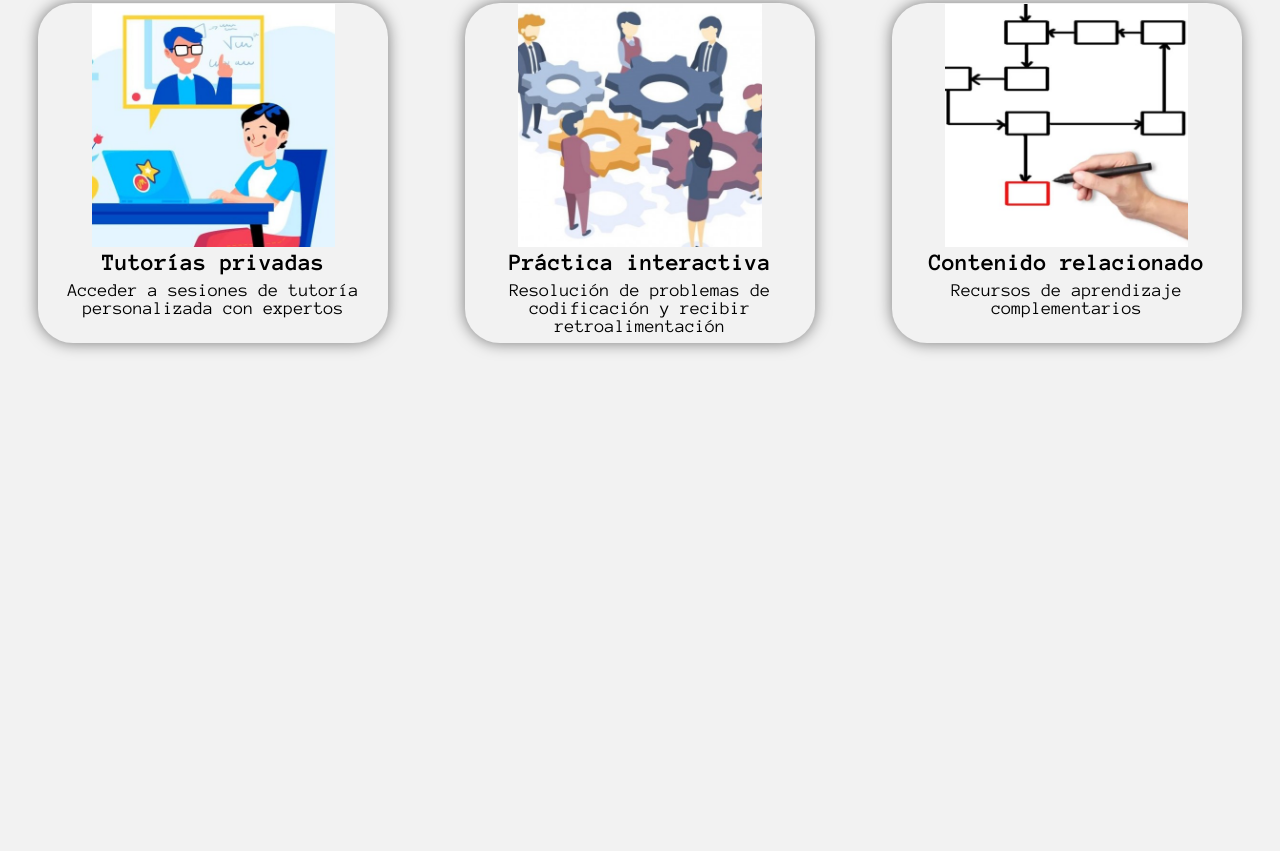
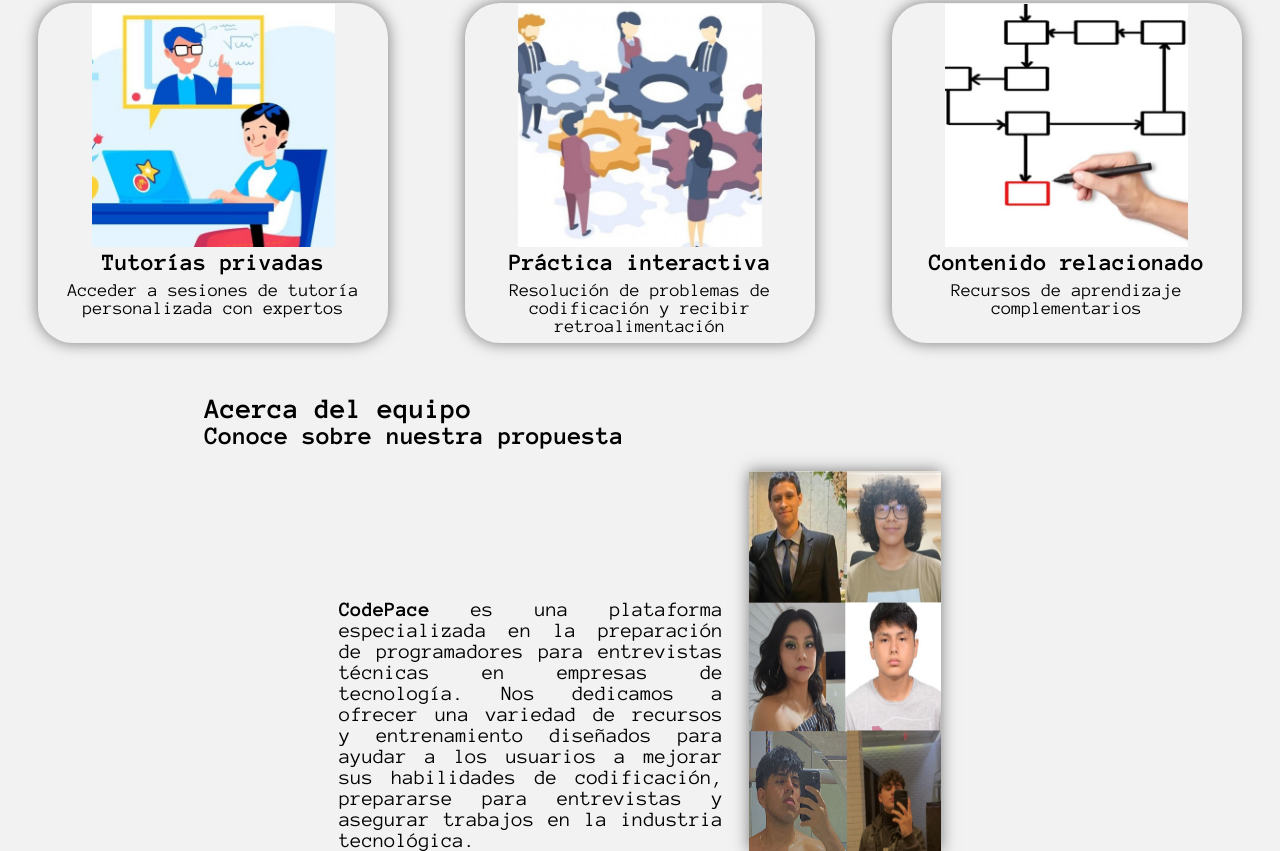
Before and after one commit to EliasYP/GetWork-LandingPage, a plain HTML site: page index.html in a window 1280 px wide. Shown: the part 550-1401 px from the top of the page. Before the commit the page ends 944 px from the top, so only its background shows below. Drawn offline with Linux system fonts and the light colour scheme.

Commit message:
feat: add in the index the about section and the style

```diff
--- a/index.html
+++ b/index.html
@@ -53,21 +53,21 @@
 
             <div class="box-group">
                 <div class="box-border">
-                    <img src="assets/box-tutorial.jpg" class="box-img">
+                    <img src="assets/box-tutorial.jpg" class="box-img" alt="referencial image">
                     <div class="box-body">
                         <h3 class="box-title">Tutorías privadas</h3>
                         <p class="box-text">Acceder a sesiones de tutoría personalizada con expertos</p>
                     </div>
                 </div>
                 <div class="box-border">
-                    <img src="assets/box-practice.jpg" class="box-img">
+                    <img src="assets/box-practice.jpg" class="box-img" alt="referencial image">
                     <div class="box-body">
                         <h3 class="box-title">Práctica interactiva</h3>
                         <p class="box-text">Resolución de problemas de codificación y recibir retroalimentación</p>
                     </div>
                 </div>
                 <div class="box-border">
-                    <img src="assets/box-relate.jpg" class="box-img">
+                    <img src="assets/box-relate.jpg" class="box-img" alt="referencial image">
                     <div class="box-body">
                         <h3 class="box-title">Contenido relacionado</h3>
                         <p class="box-text">Recursos de aprendizaje complementarios</p>
@@ -77,7 +77,18 @@
         </div>
     </section>
     <section class="about" id="about">
-
+        <div class="about-container">
+            <h2 class="about-title">Acerca del equipo</h2>
+            <h2 class="about-subtitle">Conoce sobre nuestra propuesta</h2>
+            <div class="box-group">
+                <p class="text-about">
+                    <b>CodePace</b> es una plataforma especializada en la preparación de programadores para entrevistas técnicas en empresas de
+                    tecnología. Nos dedicamos a ofrecer una variedad de recursos y entrenamiento diseñados para ayudar a los usuarios a
+                    mejorar sus habilidades de codificación, prepararse para entrevistas y asegurar trabajos en la industria tecnológica.
+                </p>
+                <img src="/assets/box-about.png" class="box-img1" alt="referencial image">
+            </div>
+        </div>
     </section>
     <section class="plans" id="plans">
 
--- a/styles/styles.css
+++ b/styles/styles.css
@@ -92,13 +92,17 @@ header .navbar-list li a:hover{
     text-align: center;
 }
 
-.service-title{
+.service-title, .about-title{
     font-size: 180%;
 }
 
-.service-subtitle{
+.service-subtitle, .about-subtitle{
     font-size: 160%;
     margin-bottom: 1.7%;
+}
+
+.about-title, .about-subtitle{
+    margin-left: 16%;
 }
 
 .box-group{
@@ -108,12 +112,12 @@ header .navbar-list li a:hover{
 
 .box-border{
     background-color: var(--primary-white);
-    box-shadow: 0px 0px 15px rgba(0, 0, 0, 0.5);
     margin: 0 3%;
     margin-bottom: 4%;
     width: 350px;
     height: 340px;
     border-radius: 10%;
+    box-shadow: 0px 0px 15px rgba(0, 0, 0, 0.5);
     border: 1px solid transparent;
     transition: border-color 0.3s;
 }
@@ -135,3 +139,19 @@ header .navbar-list li a:hover{
     font-size: 115%;
     margin: 2%;
 }
+
+.about-container{
+    text-align: justify;
+}
+.text-about{
+    margin-top: 10%;
+    font-size: 130%;
+    width: 30%;
+}
+.box-img1{
+    margin-left: 2%;
+    box-shadow: 0px 0px 15px rgba(0, 0, 0, 0.5);
+    border: 2px solid transparent color(0, 0, 0, 0.5);
+    transition: border-color 0.3s;
+    width: 15%;
+}
```
Also changed, not shown: assets/box-about.png (added).
